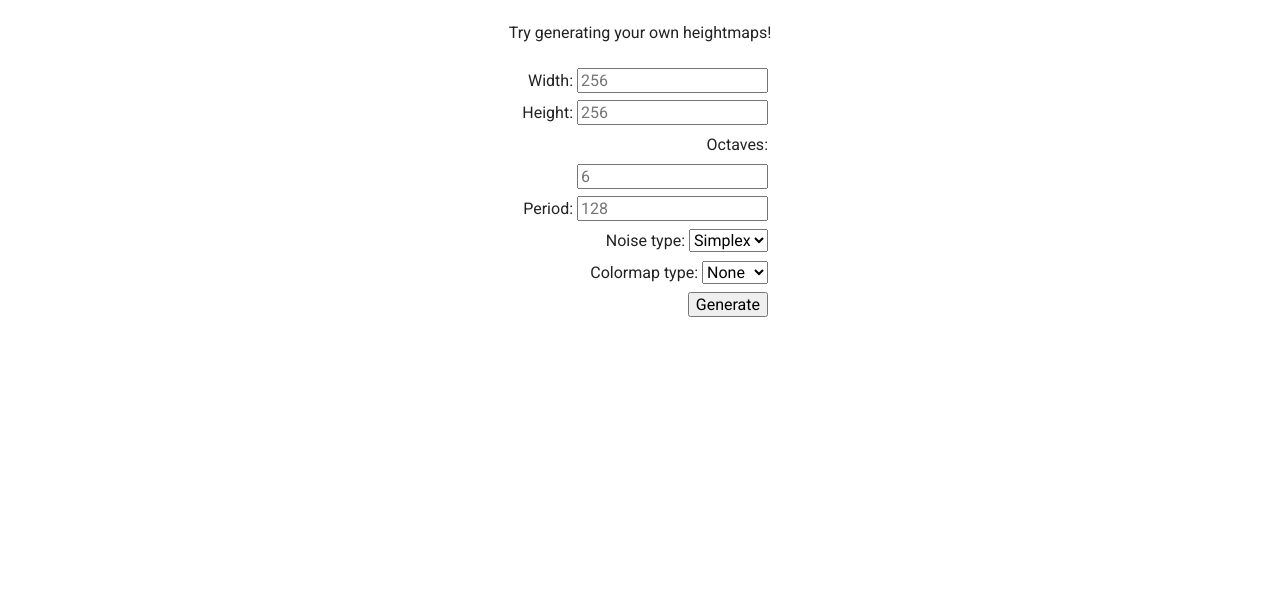
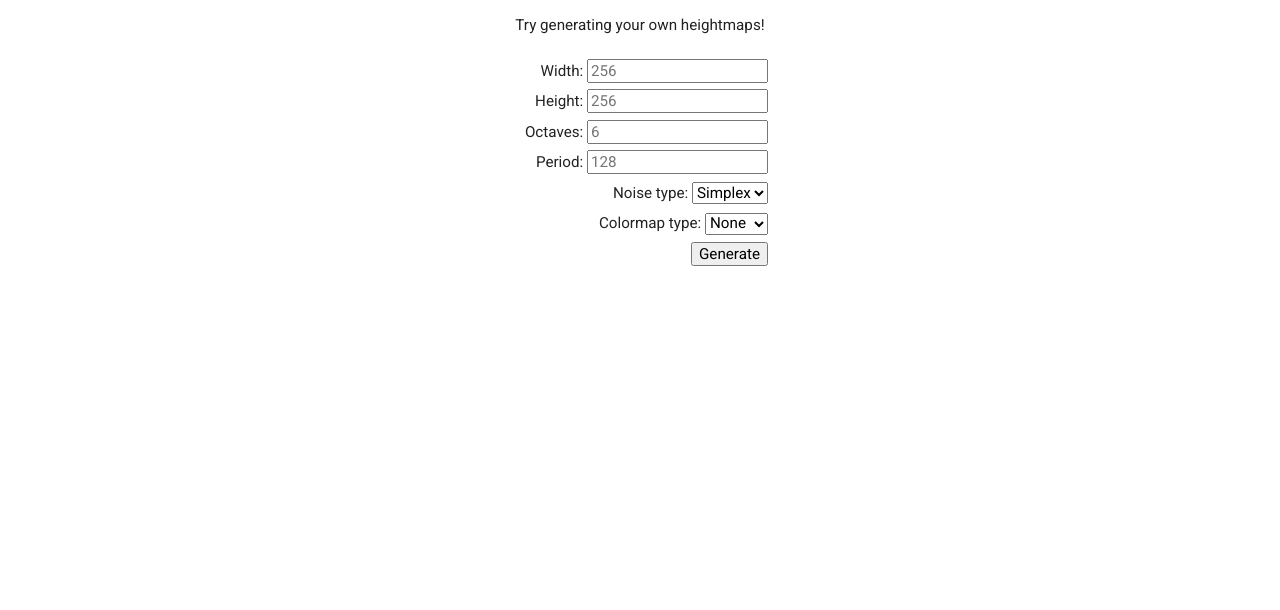
Before and after one commit to philipjscott/terrapaint, a website: page docs/index.html in a window 1280 px wide. Shown: the part 190-800 px from the top of the page. Drawn offline with Linux system fonts and the light colour scheme.

Commit message:
Fix styling for Firefox

```diff
--- a/docs/style.css
+++ b/docs/style.css
@@ -5,6 +5,7 @@ body {
   line-height: 200%;
   margin: 80px auto 0 auto;
   color: #222;
+  font-size: 95%
 }
 main {
   margin: 0 auto;
```
